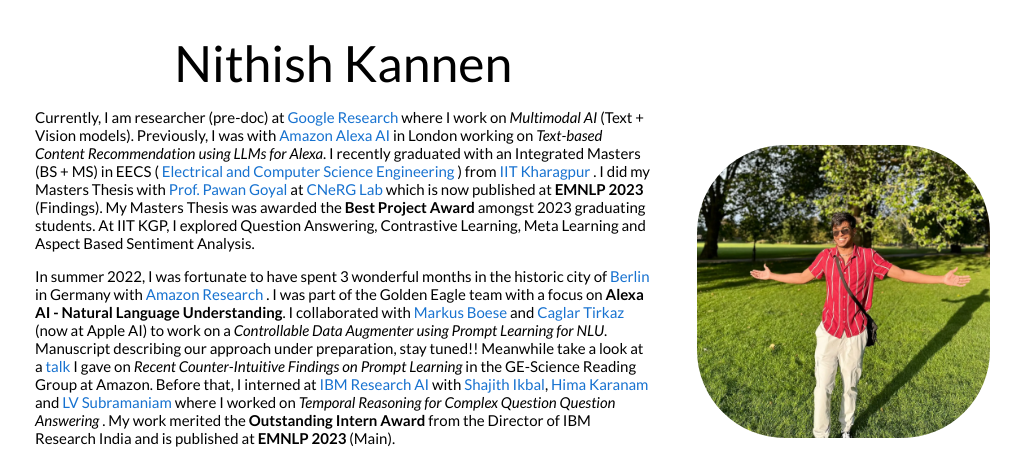
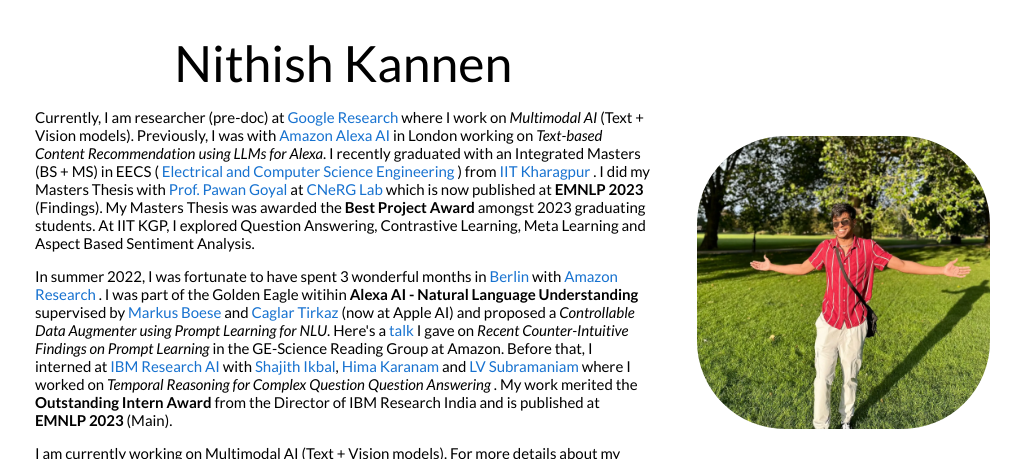
Before and after one commit to nitkannen/nitkannen.github.io, a plain HTML site: page index.html in a window 1280 px wide. Shown: the top 459 px of the page, without its empty margins (130-1151 px from the left). Drawn offline with Linux system fonts and the light colour scheme; some icons are missing.

Commit message:
Update index.html

```diff
--- a/index.html
+++ b/index.html
@@ -46,9 +46,9 @@
 
 
 	       <p>
-		In summer 2022, I was fortunate to have spent 3 wonderful months in the historic city of <a href="https://www.thedailybeast.com/what-makes-berlin-so-unique" >Berlin </a> in Germany with <a href="https://www.amazon.science/" >Amazon Research </a> . I
-	  	was part of the Golden Eagle team with a focus on <b>Alexa AI - Natural Language Understanding</b>. I collaborated with <a href="https://www.amazon.science/author/markus-boese" >Markus Boese </a> and <a href="https://scholar.google.com/citations?user=l4HGcbYAAAAJ&hl=en" >Caglar Tirkaz </a> (now at Apple AI) to work on a <i>Controllable Data Augmenter using Prompt Learning for NLU</i>.
-		Manuscript describing our approach under preparation, stay tuned!! Meanwhile take a look at a <a href="https://github.com/nitkannen/nitkannen.github.io/blob/main/images/RG_WaywardPrompt.pdf" >talk</a> I gave on <i>Recent Counter-Intuitive Findings on Prompt Learning</i> in the GE-Science Reading Group at Amazon.
+		In summer 2022, I was fortunate to have spent 3 wonderful months in <a href="https://www.thedailybeast.com/what-makes-berlin-so-unique" >Berlin </a> with <a href="https://www.amazon.science/" >Amazon Research </a> . I
+	  	was part of the Golden Eagle witihin <b>Alexa AI - Natural Language Understanding</b> supervised by <a href="https://www.amazon.science/author/markus-boese" >Markus Boese </a> and <a href="https://scholar.google.com/citations?user=l4HGcbYAAAAJ&hl=en" >Caglar Tirkaz </a> (now at Apple AI) and proposed a <i>Controllable Data Augmenter using Prompt Learning for NLU</i>.
+		Here's a <a href="https://github.com/nitkannen/nitkannen.github.io/blob/main/images/RG_WaywardPrompt.pdf" >talk</a> I gave on <i>Recent Counter-Intuitive Findings on Prompt Learning</i> in the GE-Science Reading Group at Amazon.
 
 		Before that, I interned at <a href="https://research.ibm.com/labs/india/" > IBM Research AI </a> with
 		       <a href="https://sites.google.com/site/shajithikbal//" > Shajith Ikbal</a>,
```
